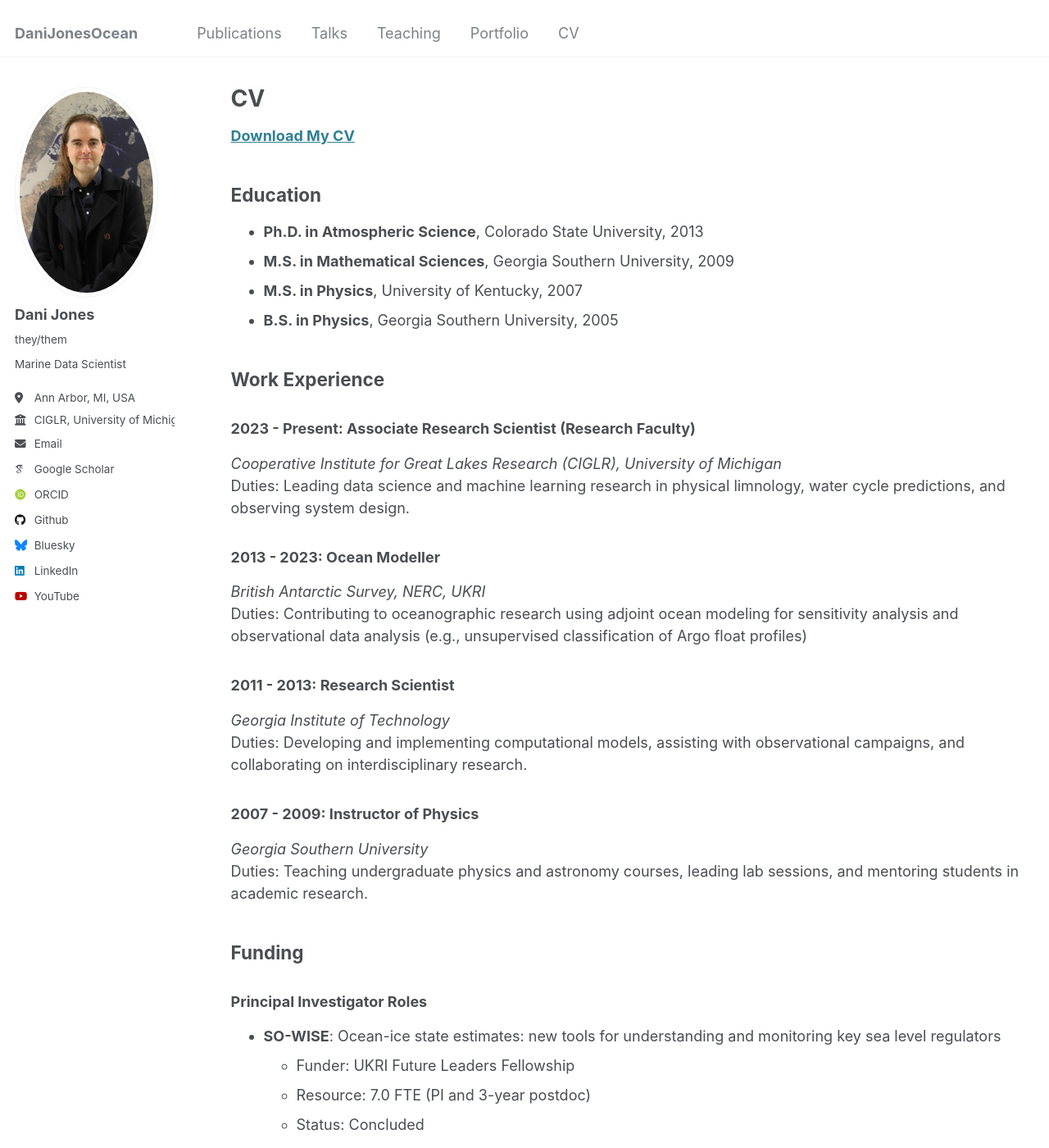
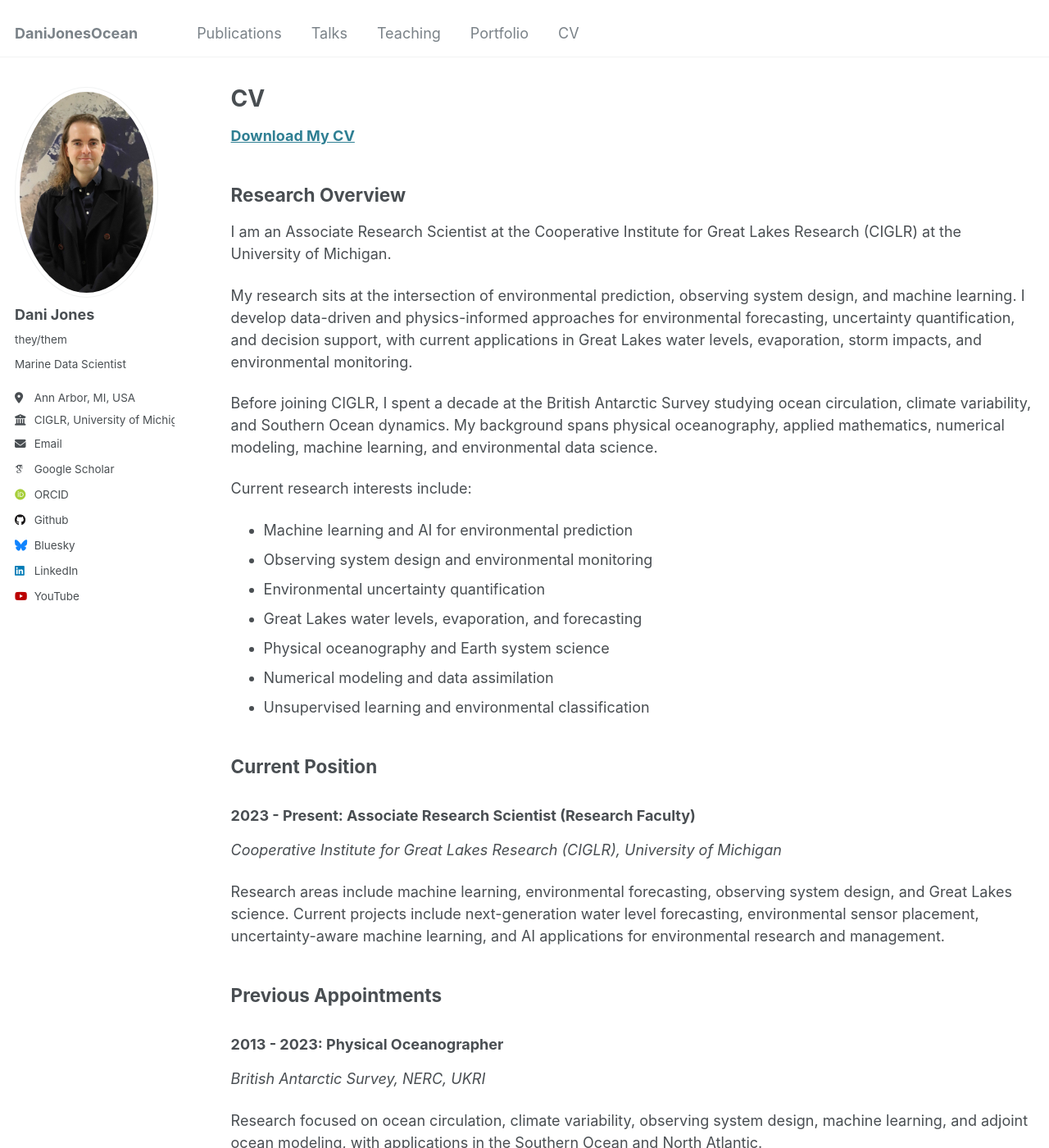
Before and after one commit to DaniJonesOcean/danijonesocean.github.io, a Jekyll site: the page built from _pages/cv.md, in a window 1280 px wide and 1400 px high. Shown: the whole window at 82% size. Built offline with Jekyll 4.4.1, drawn with Linux system fonts in a browser that asks for light colours; some web fonts are replaced; some of the changed text lies outside the part shown.

Commit message:
Update CV

```diff
--- a/_pages/cv.md
+++ b/_pages/cv.md
@@ -9,149 +9,71 @@ redirect_from:
 
 {% include base_path %}
 
-<b><a href="https://raw.githubusercontent.com/DaniJonesOcean/danijonesocean.github.io/main/files/JonesCV_CIGLR_2025-03-15.pdf" download>Download My CV</a></b>
+<b><a href="https://raw.githubusercontent.com/DaniJonesOcean/danijonesocean.github.io/main/files/DaniJonesCV_2026-06-15" download>Download My CV</a></b>
 
+## Research Overview
+
+I am an Associate Research Scientist at the Cooperative Institute for Great Lakes Research (CIGLR) at the University of Michigan.
+
+My research sits at the intersection of environmental prediction, observing system design, and machine learning. I develop data-driven and physics-informed approaches for environmental forecasting, uncertainty quantification, and decision support, with current applications in Great Lakes water levels, evaporation, storm impacts, and environmental monitoring.
+
+Before joining CIGLR, I spent a decade at the British Antarctic Survey studying ocean circulation, climate variability, and Southern Ocean dynamics. My background spans physical oceanography, applied mathematics, numerical modeling, machine learning, and environmental data science.
+
+Current research interests include:
+
+* Machine learning and AI for environmental prediction
+* Observing system design and environmental monitoring
+* Environmental uncertainty quantification
+* Great Lakes water levels, evaporation, and forecasting
+* Physical oceanography and Earth system science
+* Numerical modeling and data assimilation
+* Unsupervised learning and environmental classification
+
+## Current Position
+
+### 2023 - Present: Associate Research Scientist (Research Faculty)
+
+*Cooperative Institute for Great Lakes Research (CIGLR), University of Michigan*
+
+Research areas include machine learning, environmental forecasting, observing system design, and Great Lakes science. Current projects include next-generation water level forecasting, environmental sensor placement, uncertainty-aware machine learning, and AI applications for environmental research and management.
+
+## Previous Appointments
+
+### 2013 - 2023: Physical Oceanographer
+
+*British Antarctic Survey, NERC, UKRI*
+
+Research focused on ocean circulation, climate variability, observing system design, machine learning, and adjoint ocean modeling, with applications in the Southern Ocean and North Atlantic.
+
+### 2011 - 2013: Research Scientist
+
+*Georgia Institute of Technology*
+
+Developed computational models and observational analyses in physical oceanography and climate science.
+
+### 2007 - 2009: Instructor of Physics
+
+*Georgia Southern University*
+
+Taught undergraduate physics and astronomy courses and supervised laboratory instruction.
 
 ## Education
-- **Ph.D. in Atmospheric Science**, Colorado State University, 2013
-- **M.S. in Mathematical Sciences**, Georgia Southern University, 2009
-- **M.S. in Physics**, University of Kentucky, 2007
-- **B.S. in Physics**, Georgia Southern University, 2005
 
-## Work Experience
-### 2023 - Present: **Associate Research Scientist (Research Faculty)**
-*Cooperative Institute for Great Lakes Research (CIGLR), University of Michigan*
-Duties: Leading data science and machine learning research in physical limnology, water cycle predictions, and observing system design.
+* **Ph.D. Atmospheric Science (Oceanography)**, Colorado State University, 2013
+* **M.S. Mathematical Sciences**, Georgia Southern University, 2009
+* **M.S. Physics**, University of Kentucky, 2007
+* **B.S. Physics**, Georgia Southern University, 2005
 
-### 2013 - 2023: **Ocean Modeller**
-*British Antarctic Survey, NERC, UKRI*
-Duties: Contributing to oceanographic research using adjoint ocean modeling for sensitivity analysis and observational data analysis (e.g., unsupervised classification of Argo float profiles)
+## Selected Leadership and Service
 
-### 2011 - 2013: **Research Scientist**
-*Georgia Institute of Technology*
-Duties: Developing and implementing computational models, assisting with observational campaigns, and collaborating on interdisciplinary research.
+* Associate Editor, *Artificial Intelligence for the Earth Systems*
+* Co-chair, Southern Ocean Observing System (SOOS) Observing System Design Working Group
+* Founder and Lead, Great Lakes Artificial Intelligence Laboratory
+* Organizing Committee Member, Michigan Institute for Data and AI in Society (MIDAS)
+* Honorary Researcher, British Antarctic Survey
 
-### 2007 - 2009: **Instructor of Physics**
-*Georgia Southern University*
-Duties: Teaching undergraduate physics and astronomy courses, leading lab sessions, and mentoring students in academic research.
+## Selected Awards
 
-## Funding
-### Principal Investigator Roles
-- **SO-WISE**: Ocean-ice state estimates: new tools for understanding and monitoring key sea level regulators
-  - Funder: UKRI Future Leaders Fellowship
-  - Resource: 7.0 FTE (PI and 3-year postdoc)
-  - Status: Concluded
-
-- **ARCHER Adjoint Modelling Tools**
-  - Funder: University of Edinburgh, EPCC (eCSE03-09)
-  - Result: Optimized MITgcm build options for UK ARCHER HPC platform
-  - Status: Complete
-
-- **NERC Research Experience Placement (REP)**
-- Project duration: Six 10-week summer projects
-
-### Co-Investigator Roles
-- **C-STREAMS**: The Gulf Stream control of the North Atlantic carbon sink
-  - Funders: NERC and NSF
-  - Resource: 3.0 FTE (1.0 FTE/yr for 3 years)
-  - Status: Active
-
-- **OceanBound**: Global ocean dynamics through the lens of boundary pressures
-  - Funders: NERC
-  - Resource: 3.0 FTE
-  - Status: Active
-
-- **SO-ICE**: Southern Ocean-Ice Shelf Interactions
-  - Funder: European Space Agency (ESA)
-  - Principal Investigator: Anna Hogg (University of Leeds)
-  - Status: Complete
-
-- **CANARI**: Climate change in the Arctic-North Atlantic Region and Impacts on the UK
-  - Funder: NERC
-  - Resource: 4.0 FTE (0.8 FTE/yr for 5 years)
-  - Status: Active
-
-- **DEFIANT**: Drivers and Effects of Fluctuations in sea Ice in the ANTarctic
-  - Funder: NERC
-  - Resource: 1.0 FTE (1.0 FTE/yr for 1 year)
-  - Status: Active
-
-- **EnvSensors**: Environmental models: bridging the spatial scales, from surface sensors to satellite sensors
-  - Funder: Alan Turing Institute
-  - Resource: 2.0 FTE (1.0 FTE/yr for 2 years)
-  - Status: Complete
-
-- **DeCAdeS**: Drivers of Oceanic Change in the Amundsen Sea
-  - Funder: NERC Large Grant
-  - Resource: 5.0 FTE (1.0 FTE/yr for 5 years)
-  - Status: Active
-
-- **MITgcm Optimization on ARCHER2 HPC**
-  - Funder: University of Edinburgh, EPCC (eCSE)
-  - Status: Complete
-
-## Skills
-- **Data Science & Machine Learning**
-  - Machine learning algorithms (supervised & unsupervised learning)
-  - Statistical analysis and predictive modeling
-- **Physical Oceanography & Numerical Modeling**
-  - Adjoint modeling for sensitivity analysis
-  - Ocean circulation and dynamics modeling
-  - Climate simulation and forecasting
-- **Programming & Software Development**
-  - Python, MATLAB, Python, R
-  - Data visualization tools (e.g., Matplotlib, Seaborn, Plotly)
-  - Version control and project management with Git/GitHub
-- **Project Management & Collaboration**
-  - Cross-functional teamwork in interdisciplinary environments
-  - Leading workshops and contributing to team development
-
-## Publications
-<ul>{% for post in site.publications reversed %}
-  {% include archive-single-cv.html %}
-{% endfor %}</ul>
-
-## Talks
-<ul>{% for post in site.talks reversed %}
-  {% include archive-single-talk-cv.html %}
-{% endfor %}</ul>
-
-## Teaching
-<ul>{% for post in site.teaching reversed %}
-  {% include archive-single-cv.html %}
-{% endfor %}</ul>
-
-## Service and Leadership
-- **Producer and Host**, *The Climate Scientists Podcast* – [Anchor Link](https://anchor.fm/climate-scientists)
-- **Contributor/Reviewer**, *Climate Feedback* – [Climate Feedback](https://climatefeedback.org/)
-- **Presenter**, Polar Pride Day and LGBTQ+ in STEM Day (2022)
-- **Organizer and Host**, Cambridge Science Festival (2015–2021)
-- **Speaker**, CamTalks Local Speaker Series, Cambourne, UK
-- **Science Rep**, Community Engagement Event, Avonmouth, UK
-- **Guest Speaker**, Bourn CofE Primary Academy, Cambridge University Primary School, Monkfield Park Primary School
-- **Guest Speaker**, Cheltenham Science Festival 2016 (The Ocean Debate)
-- **Guest**, *The Naked Scientist Podcast*, 2016 – [Link](https://goo.gl/XLXwpr)
-
-## Fieldwork Experience
-- **Oceanographic Research Cruise and Labwork**
-  - Served on research cruise *JR15006* on the *RRS James Clark Ross* to the Weddell Sea, South Georgia Island, and Signy Island
-  - Conducted CTD casts, bottled samples for oxygen isotope and salinity analysis, and managed data for the vehicle-mounted ADCP
-  - Operated the salinometer and extracted sea ice cores using a hand-operated ice corer
-  - Collected surface ocean samples during small boat excursions
-
-## Datasets Generated
-- **Jones D.C. and Hammond M. (2016)** – Southern Ocean Freshwater Flux Field, British Oceanographic Data Centre, Natural Environment Research Council, UK. DOI: [10/bngj](https://doi.org/10/bngj)
-
-## Honors
-- **Laws Prize**, British Antarctic Survey (2021) – [Award Details](https://www.bas.ac.uk/about/awards/#:~:text=Laws%20Prize,-The%20Laws%20Prize&text=The%20Prize%20awarded%20in%20recognition,and%20sent%20to%20Kate%20Smithson)
-- **Going the Extra Mile (GEM) Award**, British Antarctic Survey (2020)
-- **Best Student Presentation Award**, Colorado State University Research Symposium (2010)
-- **Atmospheric Science Alumni Scholarship**, Colorado State University (2009–2010)
-- **Dan R. Reedy Quality Fellowship Award**, University of Kentucky (2005–2007)
-- **Karl E. Peace Undergraduate Award**, Georgia Southern University (2001)
-
-## Other Affiliations
-- **Honorary Researcher**, British Antarctic Survey, NERC, UKRI (2024–Present)
-- **Affiliate Faculty**, Department of Mathematical Sciences, Georgia Southern University (2020–Present)
-- **Senior Member**, Darwin College, University of Cambridge (2017–Present)
-- **Research Associate**, Darwin College, University of Cambridge (2013–2017)
+* Laws Prize, British Antarctic Survey (2021)
+* Going the Extra Mile (GEM) Award, British Antarctic Survey (2020)
+* UKRI Future Leaders Fellowship (2020–2023)
```
Also changed, not shown: 1 other file.
